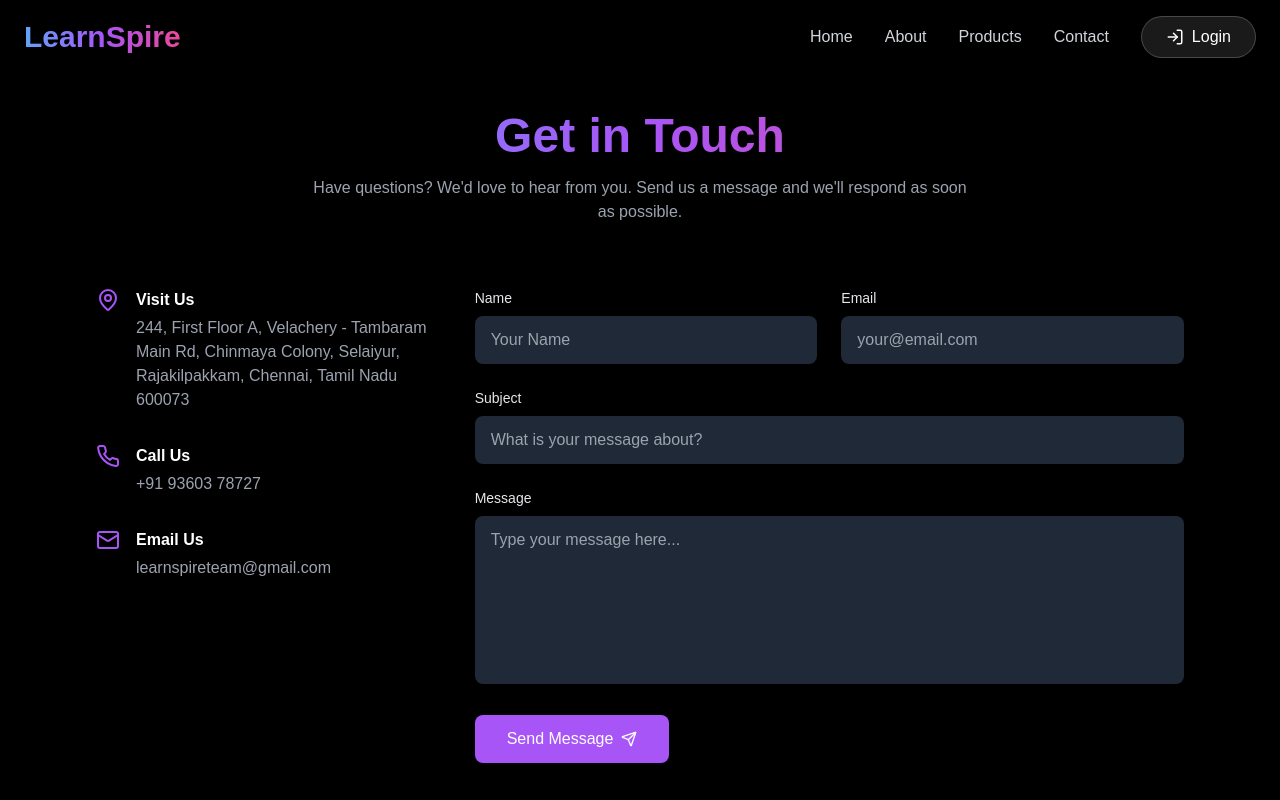
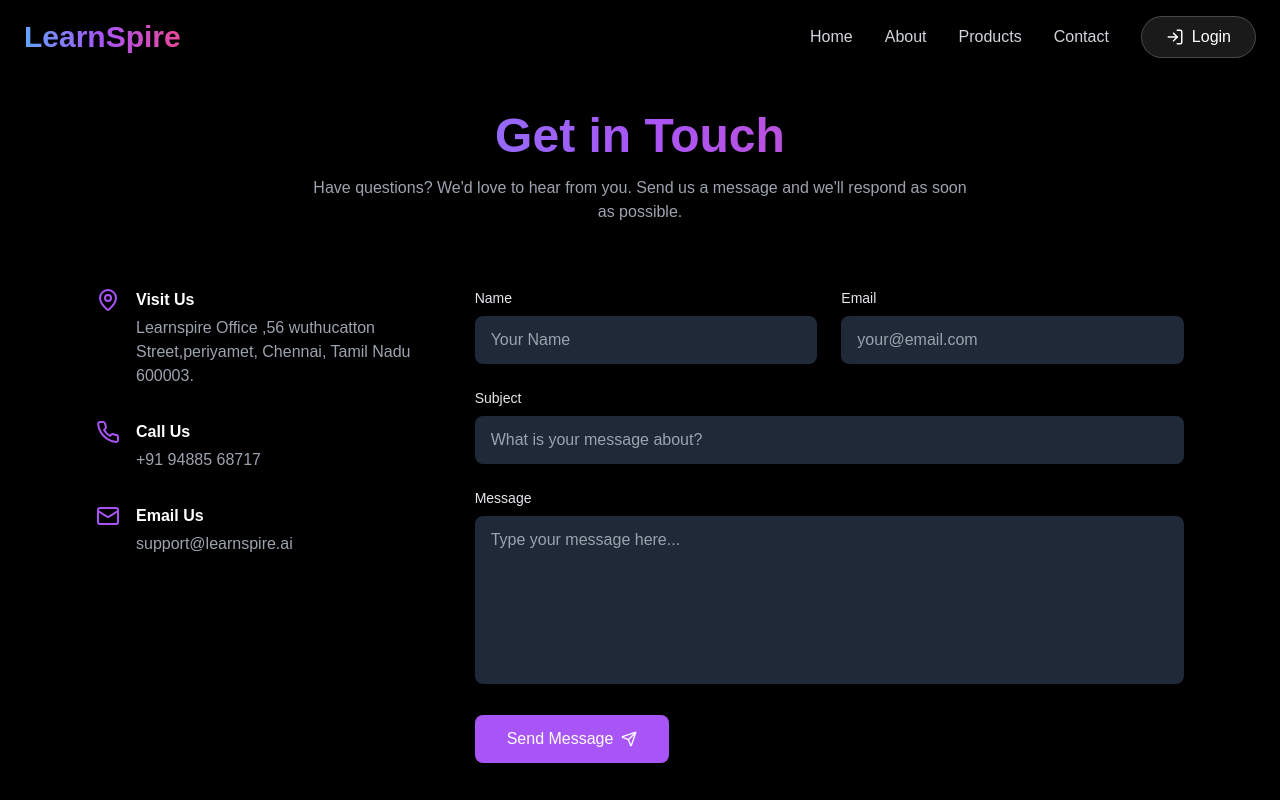
Before and after one commit to Fazil0070/learnspire-Landing-page, a React (Vite) app: page /contact in a window 1280 px wide. Built offline with nearby package versions, Linux system fonts and the light colour scheme.

Commit message:
contact updates

```diff
--- a/src/pages/Contact.jsx
+++ b/src/pages/Contact.jsx
@@ -108,9 +108,8 @@ const Contact = () => {
               <div>
                 <h3 className="font-semibold text-white mb-1">Visit Us</h3>
                 <p className="text-gray-400">
-                  244, First Floor A, Velachery - Tambaram Main Rd,
-                  Chinmaya Colony, Selaiyur, Rajakilpakkam,
-                  Chennai, Tamil Nadu 600073
+                  Learnspire Office ,56 wuthucatton Street,periyamet,
+                  Chennai, Tamil Nadu 600003.
                 </p>
               </div>
             </div>
@@ -119,7 +118,7 @@ const Contact = () => {
               <Phone className="w-6 h-6 text-purple-500 flex-shrink-0" />
               <div>
                 <h3 className="font-semibold text-white mb-1">Call Us</h3>
-                <p className="text-gray-400">+91 93603 78727</p>
+                <p className="text-gray-400">+91 94885 68717</p>
               </div>
             </div>
 
@@ -127,7 +126,7 @@ const Contact = () => {
               <Mail className="w-6 h-6 text-purple-500 flex-shrink-0" />
               <div>
                 <h3 className="font-semibold text-white mb-1">Email Us</h3>
-                <p className="text-gray-400">learnspireteam@gmail.com</p>
+                <p className="text-gray-400">support@learnspire.ai</p>
               </div>
             </div>
           </div>
```
